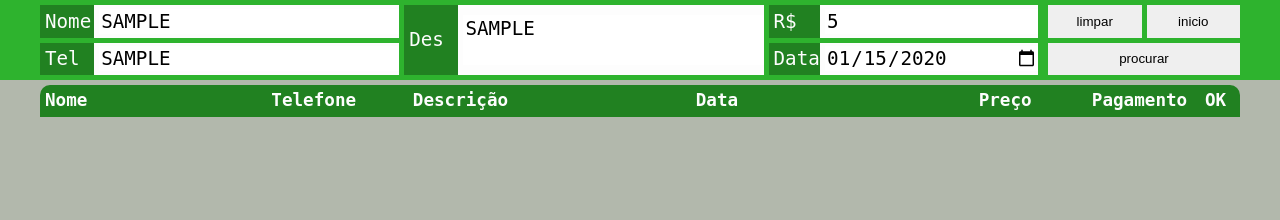
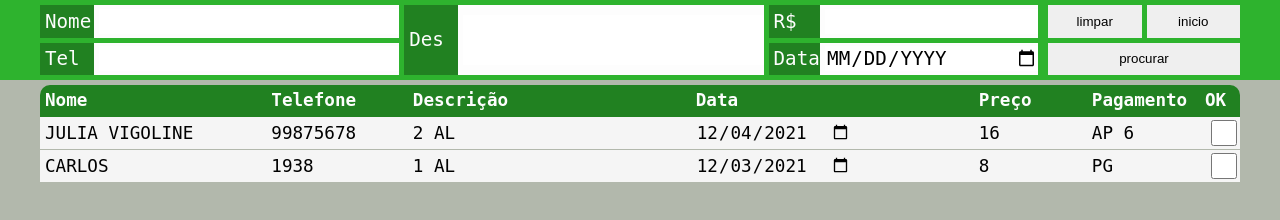
Before and after one commit to LucioCarvalhoDev/sit-almeida, a plain HTML site: page front/index.html in a window 1280 px wide. Both pictures are taken after typing "Sample", "Sample", "Sample", "5", "2020-01-15" into the empty fields and a click on the button "limpar". Drawn offline with Linux system fonts and the light colour scheme; a web font is replaced by a local one.

Commit message:
adicionadas referencias aos inputs em Controller e função clear

```diff
--- a/front/index.html
+++ b/front/index.html
@@ -57,7 +57,7 @@
             </section>
 
             <section class="h_form_controls">
-                <button class="h_form_controls_button h_form_controls_button--clear">limpar</button>
+                <button class="h_form_controls_button h_form_controls_button--clear" id="btn-clear">limpar</button>
                 <button class="h_form_controls_button h_form_controls_button--reset">inicio</button>
                 <button class="h_form_controls_button h_form_controls_button--search" id="btn-search">procurar</button>
             </section>
--- a/front/js/controller/Controller.js
+++ b/front/js/controller/Controller.js
@@ -2,6 +2,14 @@ class Controller {
     constructor(table) {
         this.tableView = new TableView(table);
         this.orders = [];
+
+        this.inputs = {
+            name: document.getElementById('ipt-name'),
+            phone: document.getElementById('ipt-phone'),
+            description: document.getElementById('ipt-description'),
+            price: document.getElementById('ipt-price'),
+            date: document.getElementById('ipt-date'),
+        };
     }
 
     createOrder(data) {
@@ -13,15 +21,15 @@ class Controller {
     }
 
     filter() {
-        const params = {
-            name: document.getElementById('ipt-name').value,
-            phone: document.getElementById('ipt-phone').value,
-            description: document.getElementById('ipt-description').value,
-            price: document.getElementById('ipt-price').value,
-            date: document.getElementById('ipt-date').value,
-        };
+        const params = {};
+
+        for (const input in this.inputs) {
+            params[input] = this.inputs[input].value.toUpperCase();
+        }
 
         const objFilter = new Filter(params);
+
+        console.log(objFilter);
 
         const res = this.orders.filter(order => {
             return objFilter.eval(order);
@@ -30,6 +38,12 @@ class Controller {
         this.updateView(res);
     }
 
+    clearInputs() {
+        for (const input in this.inputs) {
+            this.inputs[input].value = '';
+        }
+    }
+
     sort() {
 
     }
--- a/front/js/index.js
+++ b/front/js/index.js
@@ -28,5 +28,12 @@ function applyFilter(e) {
     controller.filter();
 }
 
+function clearFilters(e) {
+    e.preventDefault();
+    controller.clearInputs();
+    controller.filter();
+}
+
 document.querySelector('.h_form').onsubmit = applyFilter;
 document.getElementById('btn-search').onclick = applyFilter;
+document.getElementById('btn-clear').onclick = clearFilters;
```
